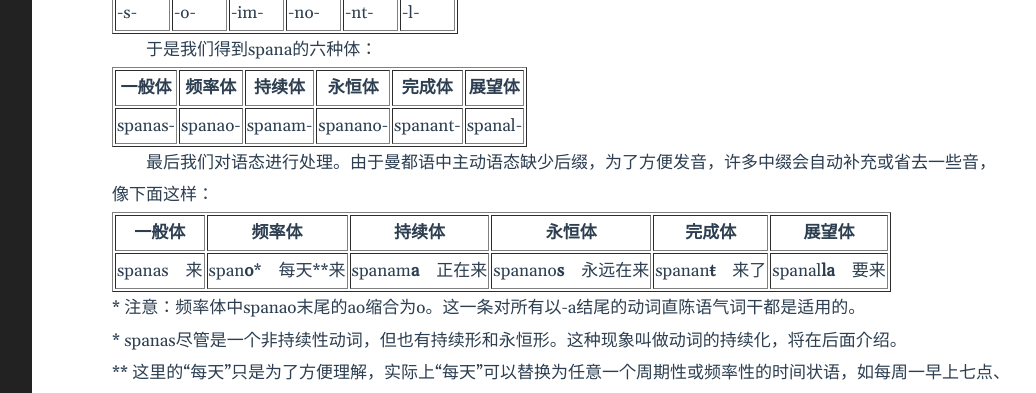
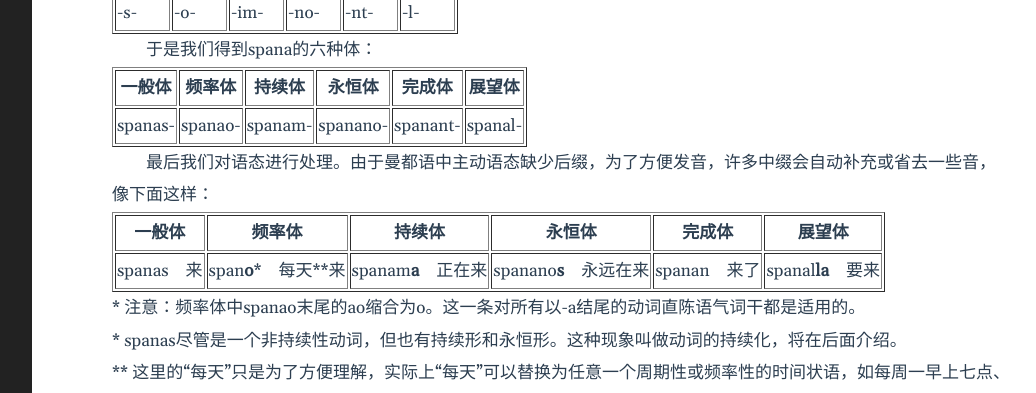
Before and after one commit to WenNianshuo/WenNianshuo.github.io, a Jekyll site: the page built from _posts/2022-01-02-曼都语的动词（一）.md, in a window 1280 px wide and 900 px high, scrolled down 2197 px. Shown: the top 393 px of the window, without its empty margins (188-1224 px from the left). Built offline with Jekyll 4.4.1, drawn with Linux system fonts in a browser that asks for light colours.

```diff
--- a/_posts/2022-01-02-曼都语的动词（一）.md
+++ b/_posts/2022-01-02-曼都语的动词（一）.md
@@ -141,7 +141,7 @@ tags:
     <td>span<b>o</b>*　每天**来</td>
     <td>spanam<b>a</b>　正在来</td>
     <td>spanano<b>s</b>　永远在来</td>
-    <td>spanan<b><del>t</del></b>　来了</td>
+    <td>spanan　来了</td>
     <td>spanal<b>la</b>　要来</td>
   </tr>
 </table>
```
